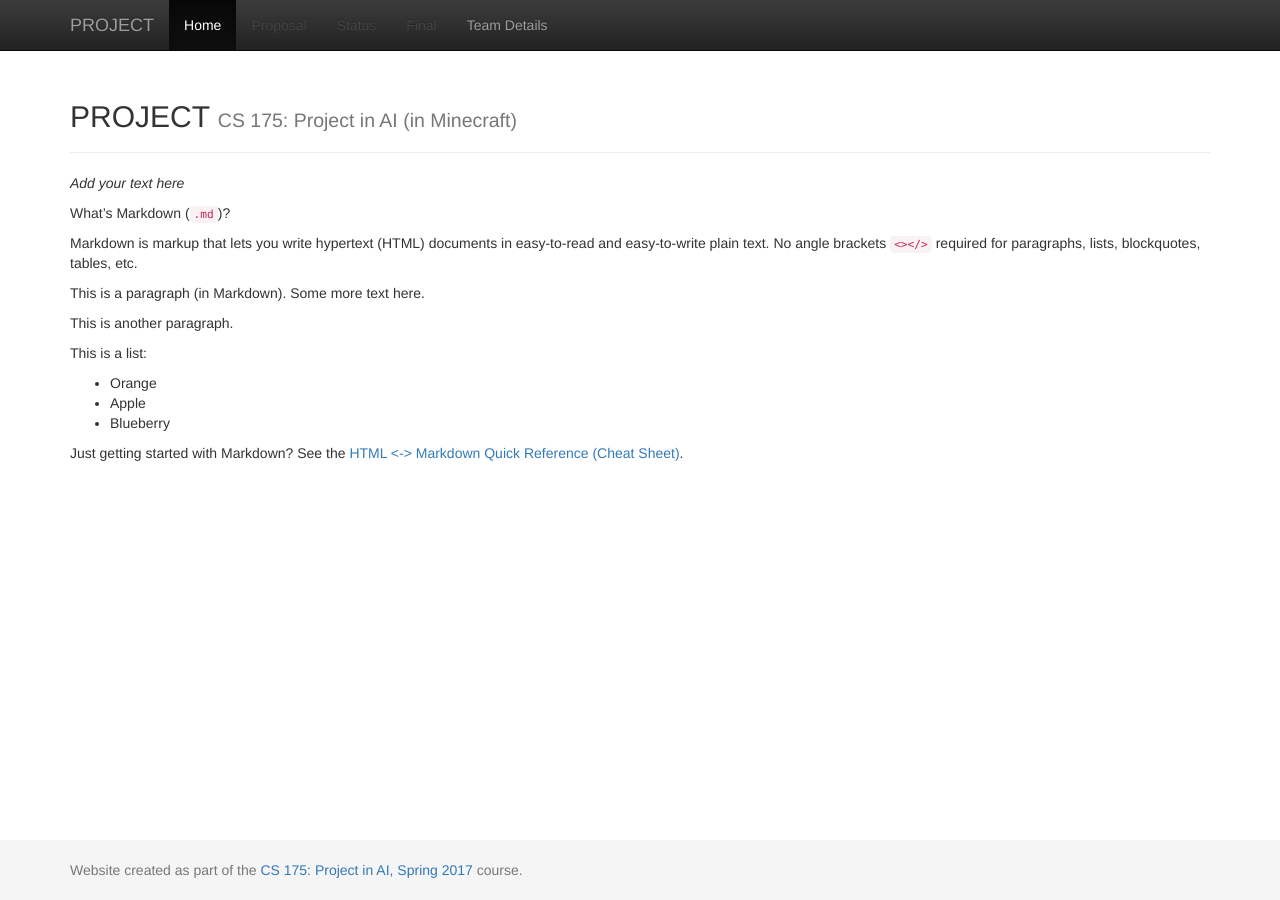
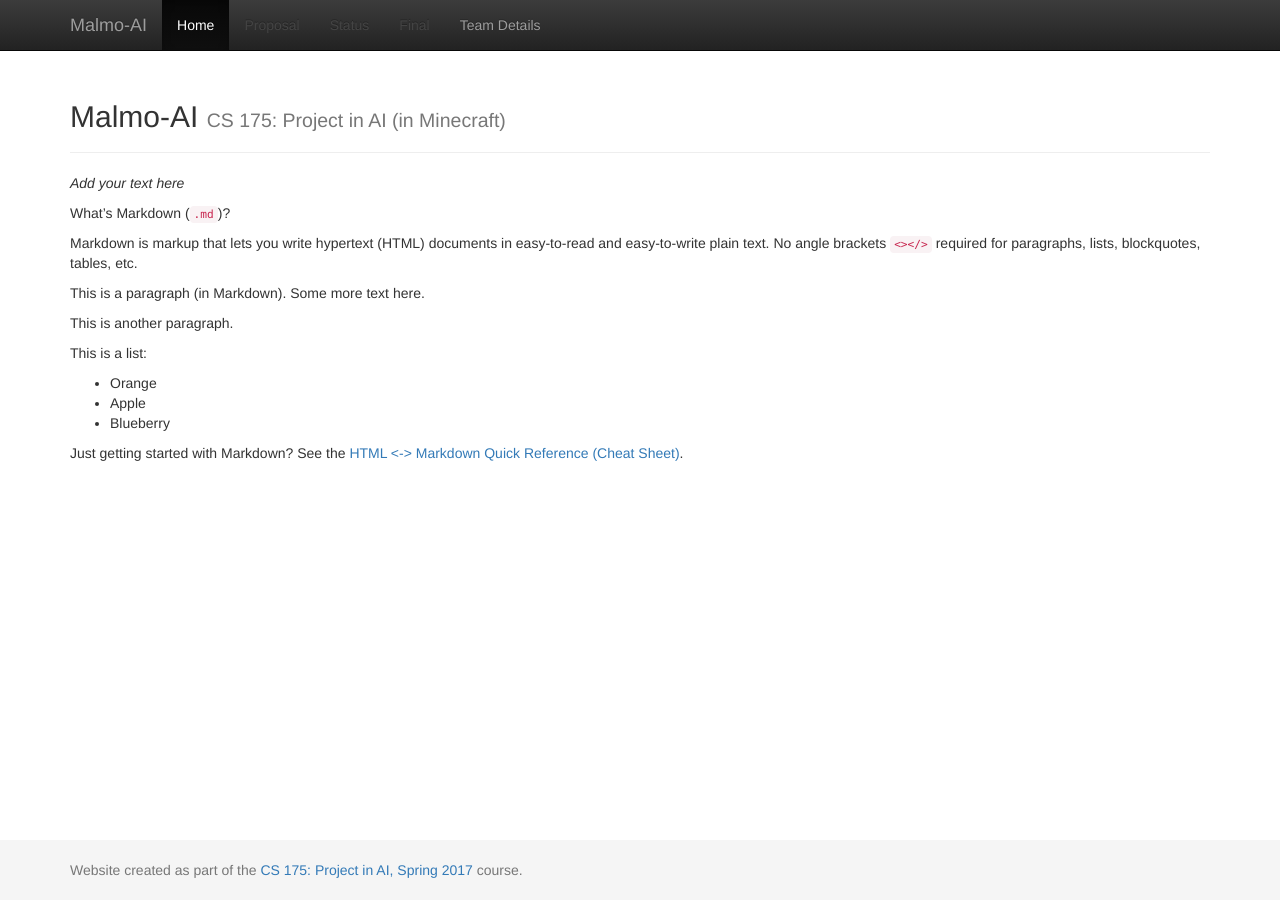
Before and after one commit to ctypewriter/Malmo-AI, a Jekyll site: the page built from docs/index.md, in a window 1280 px wide. Built offline with Jekyll 4.4.1, drawn with Linux system fonts in a browser that asks for light colours.

Commit message:
Update _config.yml

```diff
--- a/docs/_config.yml
+++ b/docs/_config.yml
@@ -1,7 +1,7 @@
 ###########
 # site.title
 
-title:    'PROJECT'
+title:    'Malmo-AI'
 subtitle: 'CS 175: Project in AI (in Minecraft)'
 
 
```
